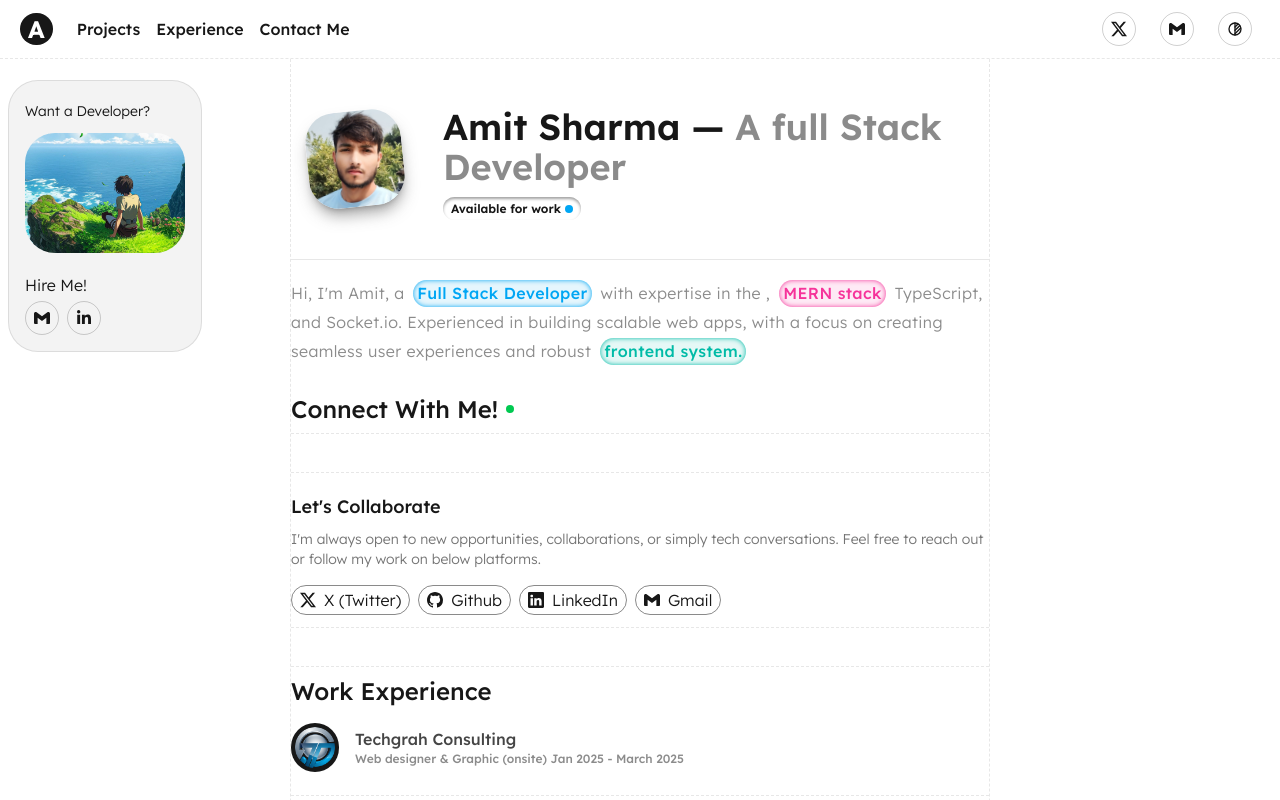
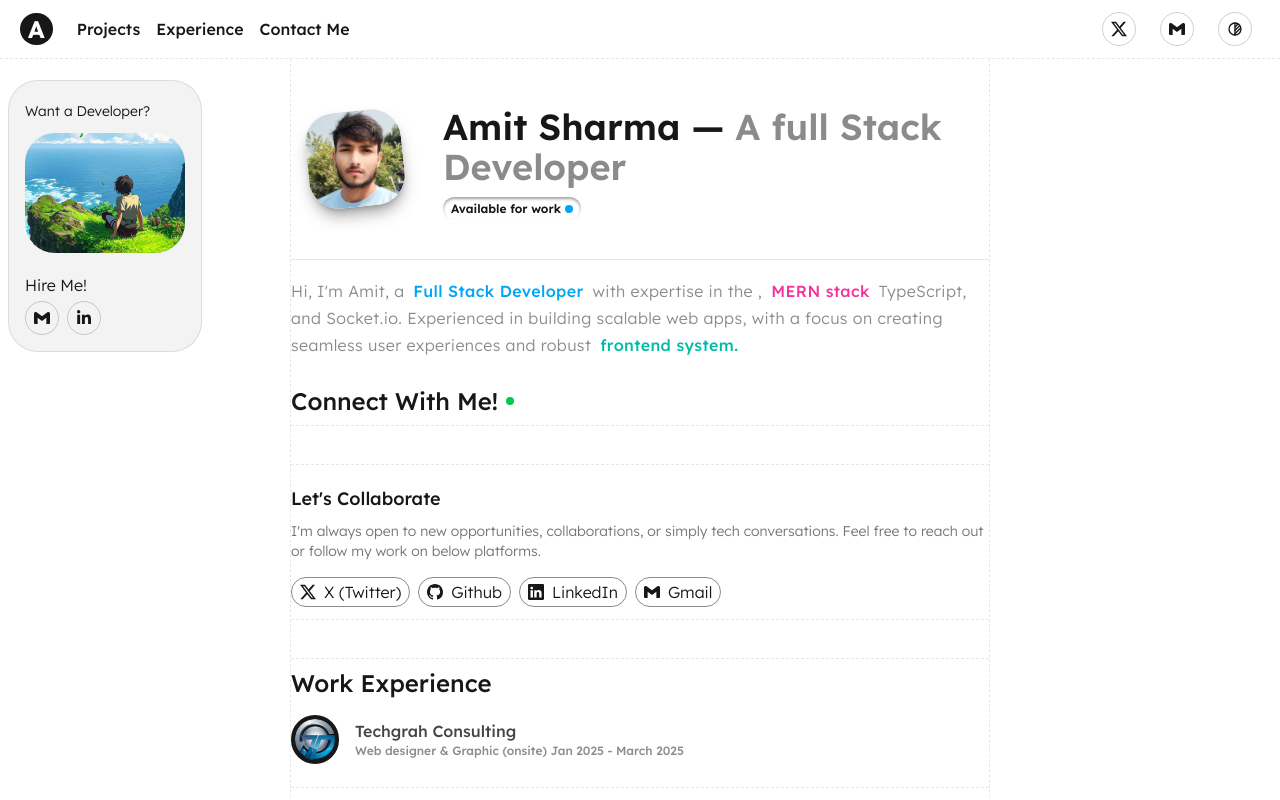
Before and after one commit to AmitSharma404/nextport, a Next.js app: page / in a window 1280 px wide. Shown: the top 800 px of the page. Built offline with nearby package versions, Linux system fonts and the light colour scheme.

Commit message:
fix: #2 -> few text changes

```diff
--- a/app/Components/Hero.tsx
+++ b/app/Components/Hero.tsx
@@ -39,20 +39,18 @@ export const Hero = () => {
 
       <p className="text-foreground/50 tracking-wide font-light border-dashed text-sm sm:text-[16px] py-4">
         {data.AboutMe.text}{" "}
-        <span className="text-sky-500 bg-sky-500/10 m-1 text px-1 py-0.5 shadow-[0px_0px_5px_inset] card">
+        <span className="text-sky-500 text">
           {data.AboutMe.text1}
         </span>
         {data.AboutMe.text2}
         <span
-          className="text-pink-500 bg-pink-500/10 m-1 text px-1 py-0.5
-            shadow-[0_0px_5px_inset] card"
+          className="text-pink-500 text "
         >
           {data.AboutMe.text3}
         </span>
         {data.AboutMe.text4}
         <span
-          className="text-teal-500 bg-teal-500/10 m-1 text px-1 py-0.5
-            shadow-[0_0_5px_inset] card"
+          className="text-teal-500 text"
         >
           {data.AboutMe.text5}
         </span>
--- a/app/layout.tsx
+++ b/app/layout.tsx
@@ -7,7 +7,7 @@ const geo = Lexend({subsets:['latin'],weight:['200','300','500','600','700','800
 
 export const metadata: Metadata = {
   title: "Amit.dev",
-  description: "Generated by create next app",
+  description: "Software developer with expertise with NextJs, React",
   icons:{
     icon: "/name.jpeg",
   }
```
